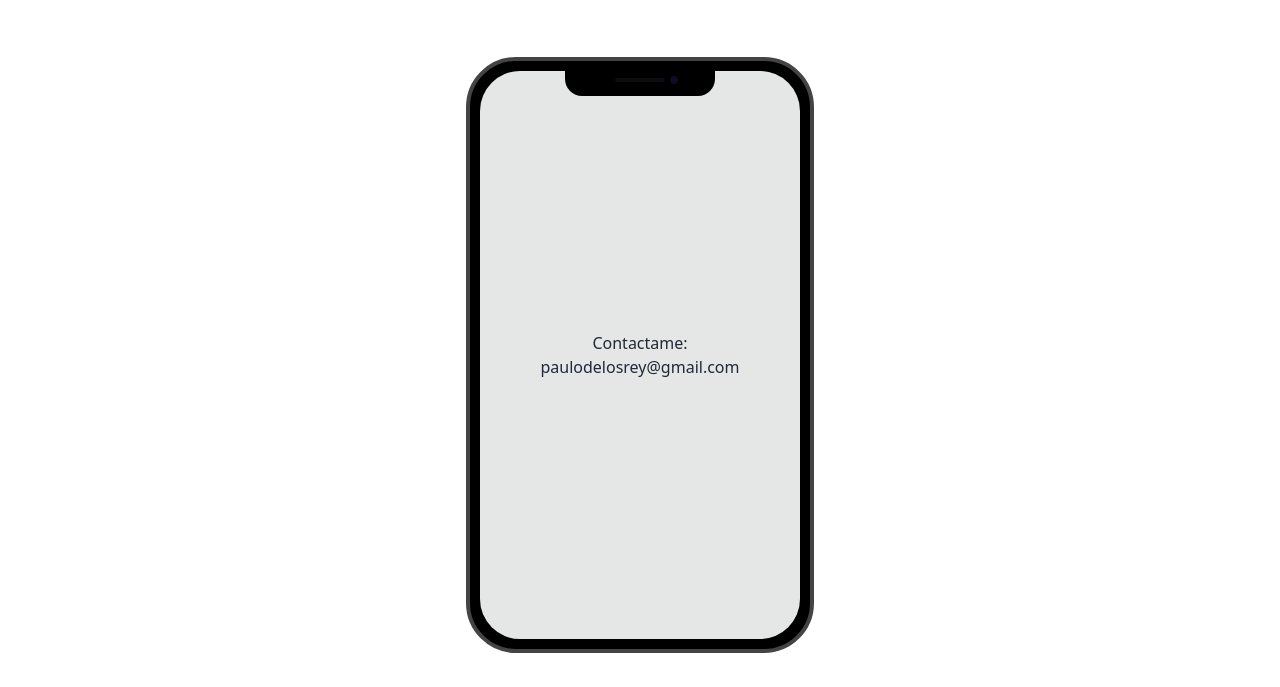
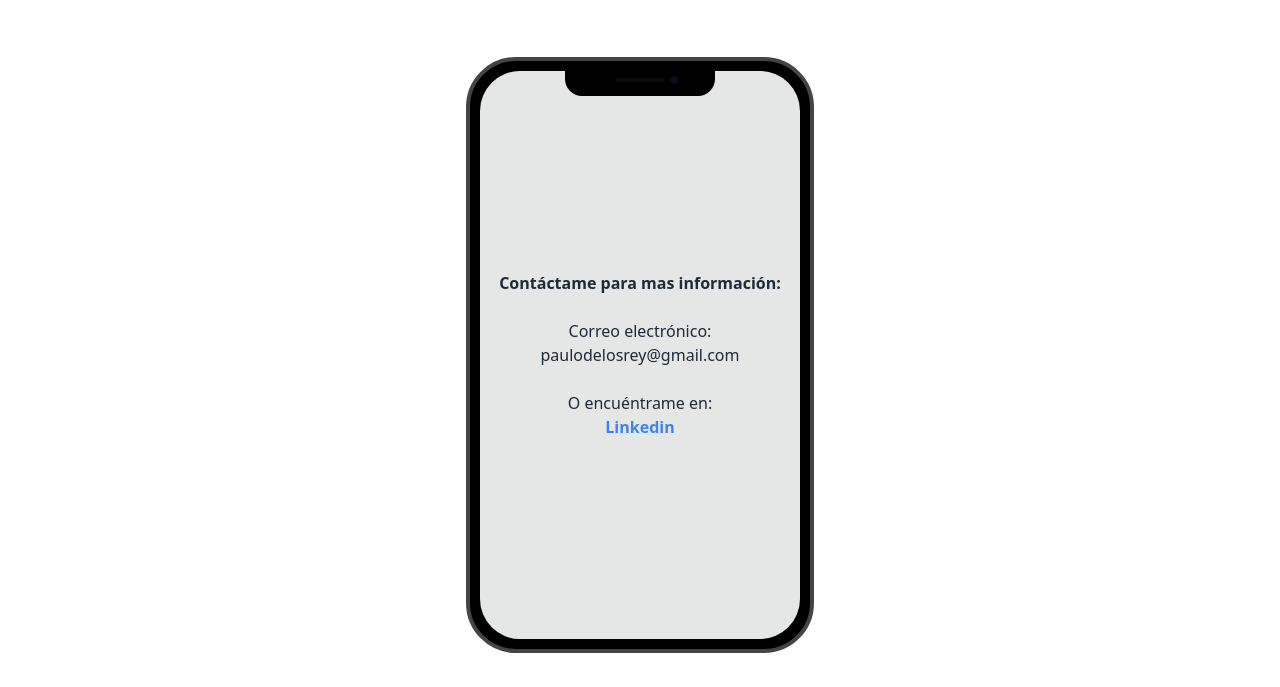
Before and after one commit to paulodelosrey/portfoliovue, an Astro site: page / in a window 1280 px wide. Shown: the part 1597-2284 px from the top of the page. Built offline with nearby package versions, Linux system fonts and the light colour scheme; Astro itself is replaced by a stand-in of ours.

```diff
--- a/src/components/Phone.vue
+++ b/src/components/Phone.vue
@@ -2,7 +2,8 @@
 <div class="mockup-phone">
   <div class="camera"></div>
   <div class="display">
-    <div class="artboard artboard-demo phone-1 text-center">Contactame:<br>paulodelosrey@gmail.com</div>
+    <div class="artboard artboard-demo phone-1 text-center"><strong>Contáctame para mas información:</strong><br>Correo electrónico:<br>paulodelosrey@gmail.com<br><br>O encuéntrame en:<br><a href="https://www.linkedin.com/in/paulodelosreyes/" class="text-blue-500 font-bold">Linkedin</a>
+    </div>
   </div>
 </div>
 </template>
```
